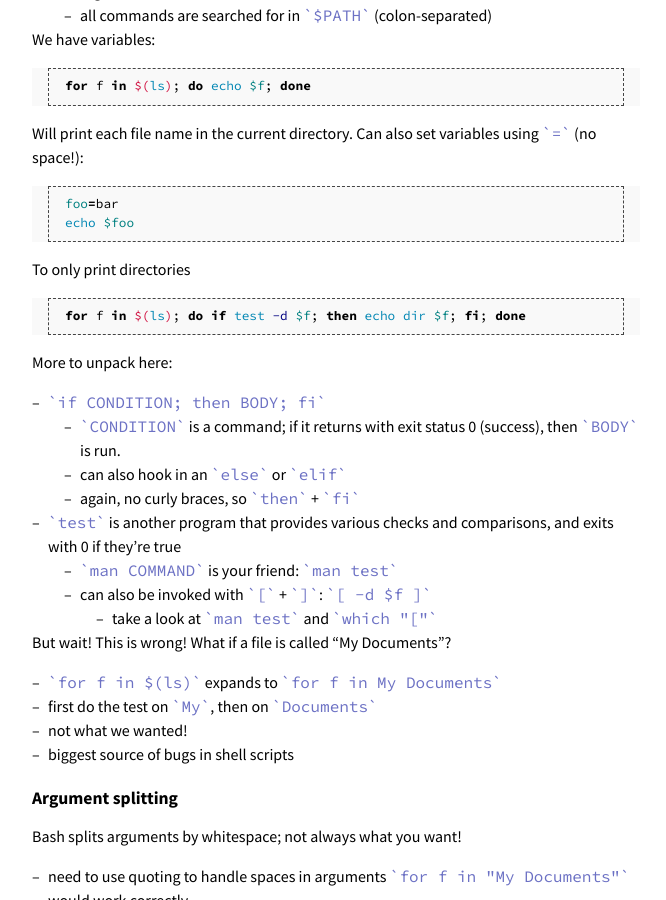
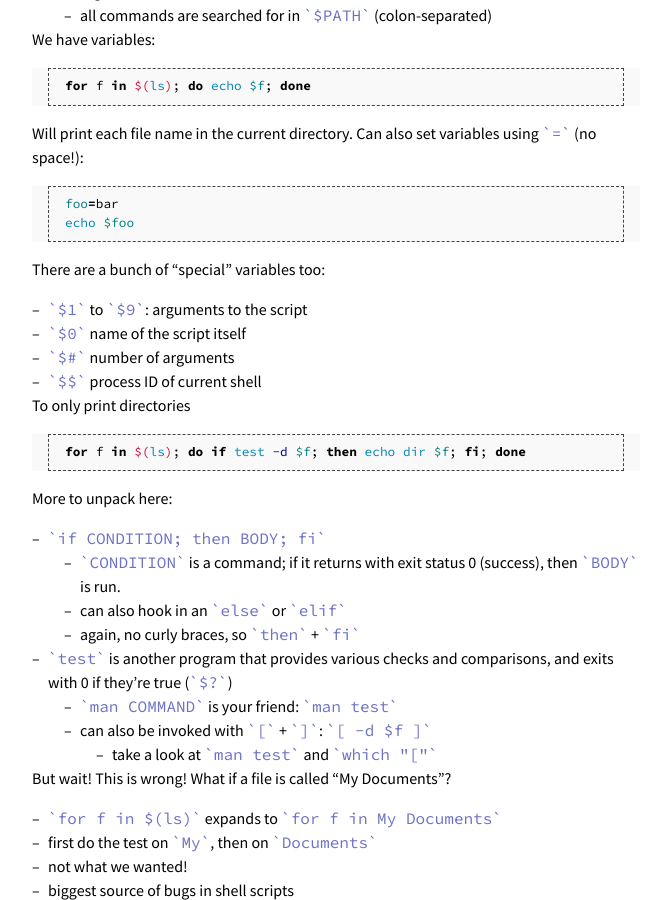
Before and after one commit to missing-semester-cn/missing-semester-cn.github.io, a Jekyll site: the page built from shell.md, in a window 1280 px wide and 900 px high, scrolled down 1228 px. Shown: the whole window, without its empty margins (304-970 px from the left). Built offline with Jekyll 4.4.1, drawn with Linux system fonts in a browser that asks for light colours; some of the changed text lies outside the part shown.

Commit message:
Mention some special vars

````diff
--- a/shell.md
+++ b/shell.md
@@ -72,6 +72,13 @@ foo=bar
 echo $foo
 ```
 
+There are a bunch of "special" variables too:
+
+ - `$1` to `$9`: arguments to the script
+ - `$0` name of the script itself
+ - `$#` number of arguments
+ - `$$` process ID of current shell
+
 To only print directories
 
 ```shell
@@ -86,7 +93,7 @@ More to unpack here:
    - can also hook in an `else` or `elif`
    - again, no curly braces, so `then` + `fi`
  - `test` is another program that provides various checks and
-   comparisons, and exits with 0 if they're true
+   comparisons, and exits with 0 if they're true (`$?`)
    - `man COMMAND` is your friend: `man test`
    - can also be invoked with `[` + `]`: `[ -d $f ]`
      - take a look at `man test` and `which "["`
@@ -134,6 +141,8 @@ Whitespace issues don't stop there:
  - _can_ work around this with `[ "x$foo" = "xbar" ]`, but bleh
  - instead, use `[[`: bash built-in comparator that has special parsing
    - also allows `&&` instead of `-a`, `||` over `-o`, etc.
+
+<!-- TODO: arrays? $@. ${array[@]} vs "${array[@]}". -->
 
 ## Composability
 
@@ -203,6 +212,7 @@ What if you want to run longer-term things in the background?
    - `bg` runs the last job in the background (as if you did `&`)
  - background jobs are still tied to your current session, and exit if
    you log out. `disown` lets you sever that connection. or use `nohup`.
+ - `$!` is pid of last background process
 
 <!-- TODO: process output control (^S and ^Q)? -->
 
````
